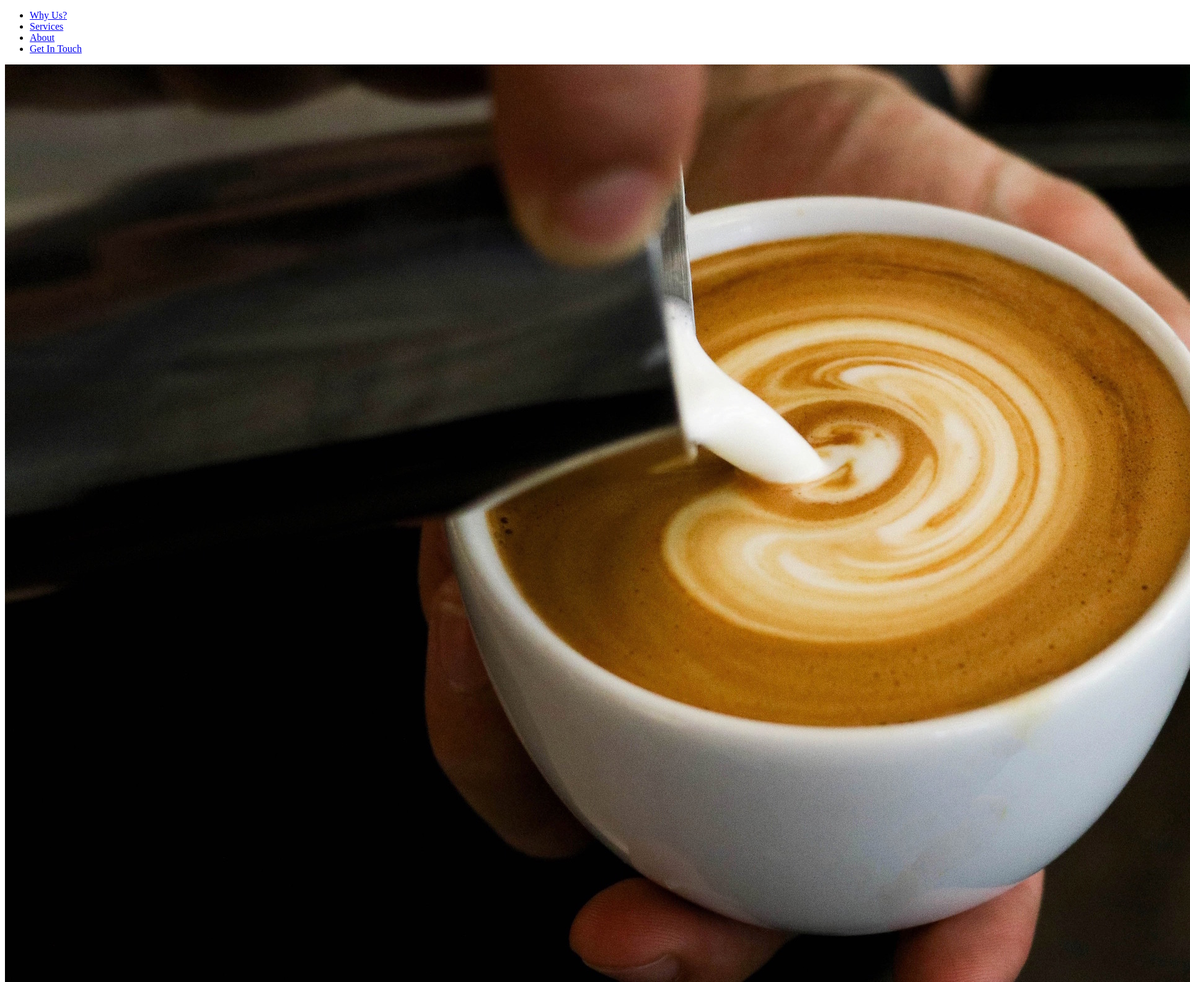
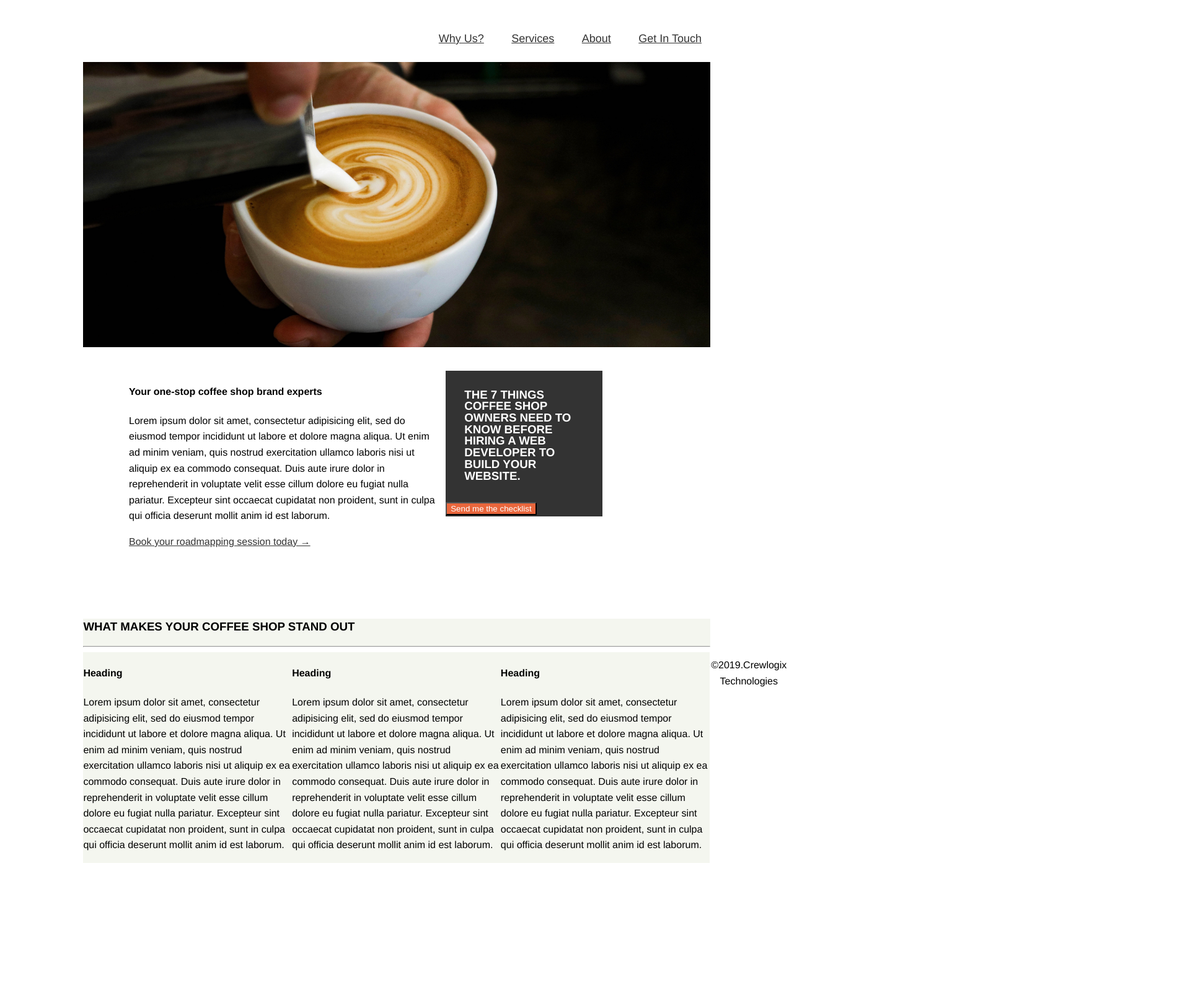
Before and after one commit to anoor86/SAAS-LESS-Assignment, a website: page index.html in a window 1280 px wide. Shown: the top 1584 px of the page at 62% size, 1920 px wide, since content can reach past the window. After the commit the page ends 1392 px from the top, so only its background shows below. Drawn offline with Linux system fonts and the light colour scheme.

Commit message:
added css to main section, nav bar, show case area

```diff
--- /dev/null
+++ b/css/app.scss
@@ -0,0 +1,116 @@
+
+$image-margins:10px;
+$margin-initial-value:0;
+$padding-initial-value:0;
+$nav-items-spacing:40px;
+$white-color:#fff;
+$grey-color:#333;
+$menu-right-margin:100px;
+$font : 100% Helvetica, sans-serif;
+$image-width : 80%;
+$container-bg-color: rgb(244, 246, 239);
+$image-margin:10%;
+
+
+body {
+    font: $font;
+    background-color:$white-color;
+    line-height: 1.6em;
+    font-weight: normal;
+  }
+
+nav {
+    padding-right: $menu-right-margin;
+    padding-bottom: 50px;
+    margin-top: 50px;
+    ul {
+        list-style: none;
+        padding: $padding-initial-value;
+        margin: $margin-initial-value;
+        float: right;
+    }
+    li {
+        display: inline;
+        padding-right: $nav-items-spacing;
+
+        a {
+            color: $grey-color;
+            font-size: 18px;
+        }
+    }
+
+}
+
+.feature {
+
+    img {
+        width: $image-width;
+        margin-bottom: 30px;
+        margin-left: $image-margin;
+        margin-right: $image-margin;
+        height: 460px;
+
+    }
+}
+
+
+
+.about {
+    margin-left: 200px;
+    float: left;
+    width: 40%;
+    a {
+        color: #333;
+    }
+}
+
+.call-to-action {
+    background-color: $grey-color;
+    float: right;
+    width: 20%;
+    margin-right: 300px;
+
+    h3 {
+        text-transform: uppercase;
+        color: $white-color;
+        text-align: left;
+        margin: 30px;
+        line-height: 1em;
+    }
+    button {
+        text-align: center;
+        background-color:rgb(233, 102, 60);
+        border-radius: 2px;
+        color: $white-color;
+    }
+}
+
+
+
+.widgets {
+    margin-top: 400px;
+    background-color: $container-bg-color;
+    margin-left: $image-margin;
+    margin-right: $image-margin;
+
+    h3 {
+        text-transform: uppercase;
+
+    }
+    .widget {
+        width: 33.3%;
+        float: left;
+        box-sizing: border-box;
+        background-color: $container-bg-color;
+    }
+
+
+}
+
+footer {
+    margin-bottom: 50px;
+
+    p {
+        text-align: center;
+    }
+}
--- a/index.html
+++ b/index.html
@@ -9,7 +9,7 @@
     <link href='https://fonts.googleapis.com/css?family=Titillium+Web:400,400italic,600italic,600,700,700italic,900,300italic,300,200italic,200' rel='stylesheet' type='text/css'>
 
     <!-- STYLES -->
-    <link rel="stylesheet" href="css/app.css">
+    <link rel="stylesheet" href="app.css">
   </head>
   <body>
 
@@ -50,6 +50,7 @@
 
       <section class="widgets">
         <h3>What makes your coffee shop stand out</h3>
+        <hr>
         <div class="widget">
           <h4>Heading</h4>
           <p>
@@ -70,7 +71,7 @@
         </div>
       </section>
 
-      <footer id="main-footer">
+      <footer>
         <p>&copy;2019.Crewlogix Technologies</p>
       </footer>
 
```
Also changed, not shown: package.json (added, +19 -0 lines), app.css (added), css/styles-less.css (deleted), css/styles-saas.css (deleted), 1 other file.
